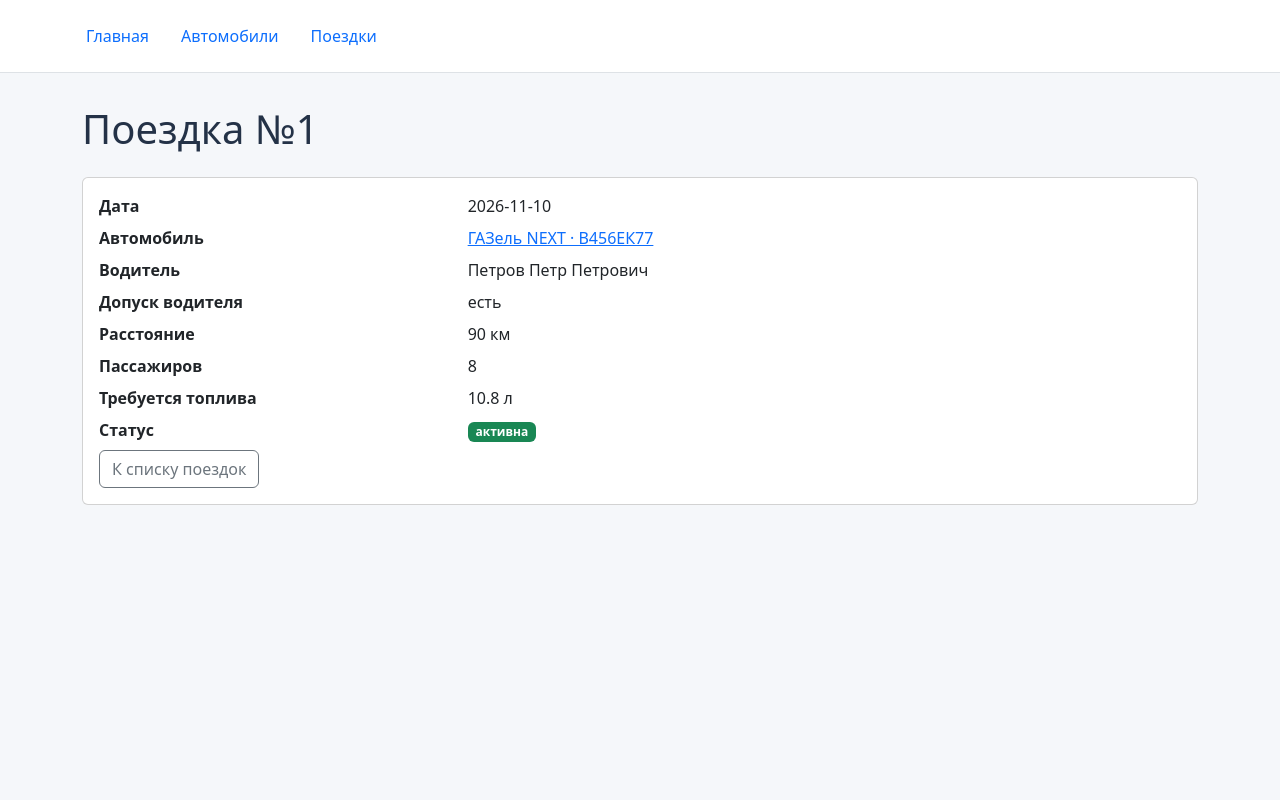
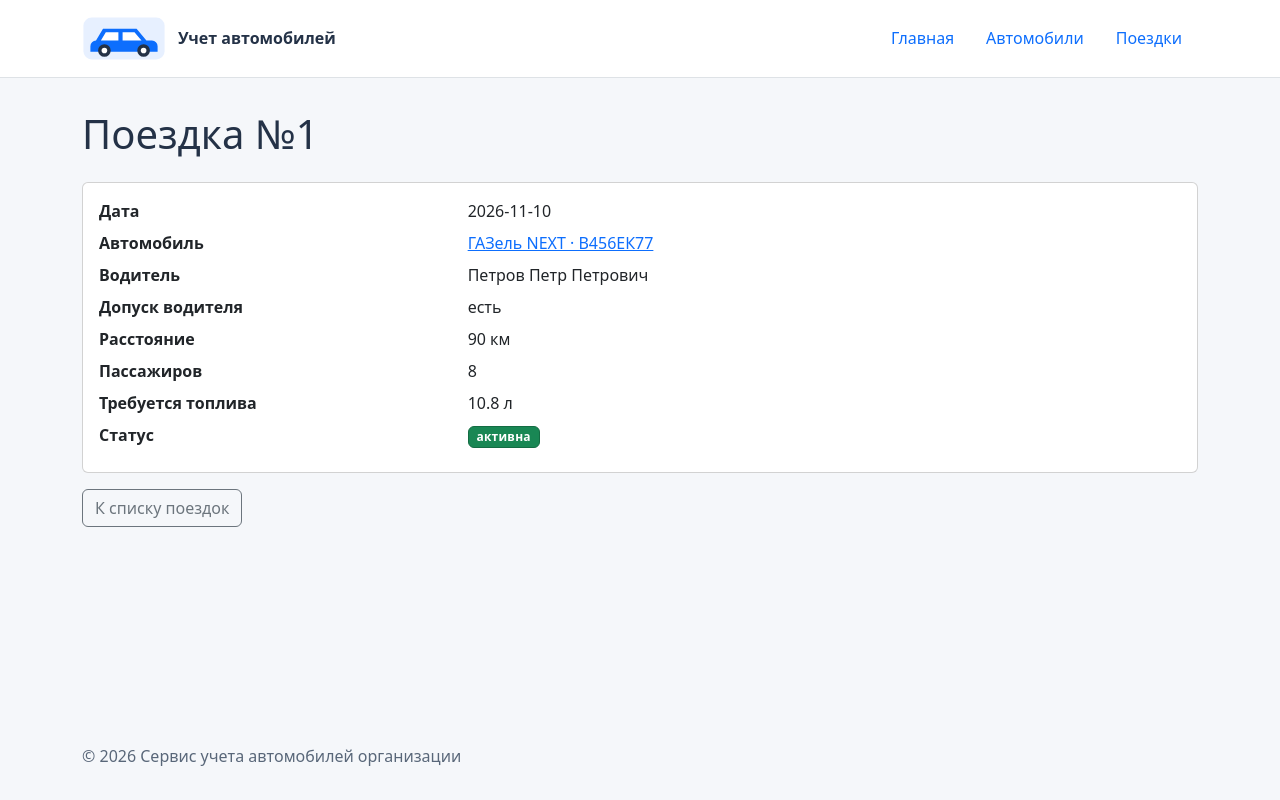
Before and after one commit to ml6o6/company-vehicle-tracker, a Django app: page /trips/1/ in a window 1280 px wide. Run offline with Django 5.2, Linux system fonts and the light colour scheme.

Commit message:
PR6: complete template migration and add static assets

```diff
--- a/cars/templates/cars/car_list.html
+++ b/cars/templates/cars/car_list.html
@@ -4,6 +4,7 @@
 
 {% block content %}
     <h1>Автомобили</h1>
+    <p>Всего автомобилей: {{ cars|length }}</p>
     {% for car in cars %}
         {% include "cars/includes/car_card.html" %}
     {% empty %}
--- a/cars/templates/cars/includes/car_card.html
+++ b/cars/templates/cars/includes/car_card.html
@@ -1,6 +1,6 @@
-<article class="card mb-3">
+<article class="card car-card mb-3">
     <div class="card-body">
-        <h2 class="h4 card-title">{{ car.model }} · {{ car.plate }}</h2>
+        <h2 class="h4 card-title">{{ car.model|default:"Без названия" }} · {{ car.plate }}</h2>
         <p class="card-text">Пассажирских мест: {{ car.capacity }}</p>
         <p class="card-text">Пробег: {{ car.mileage }} км</p>
         <a class="btn btn-primary" href="{% url 'cars:car_detail' car.id %}">
--- /dev/null
+++ b/homepage/static/homepage/css/style.css
@@ -0,0 +1,72 @@
+body {
+    min-height: 100vh;
+    display: flex;
+    flex-direction: column;
+    background: #f5f7fa;
+    color: #243247;
+}
+
+.site-header {
+    background: #fff;
+    border-bottom: 1px solid #dee2e6;
+}
+
+.site-brand {
+    display: inline-flex;
+    align-items: center;
+    gap: 0.75rem;
+    color: inherit;
+    font-weight: 600;
+    text-decoration: none;
+}
+
+.site-logo {
+    width: 84px;
+    height: auto;
+    flex-shrink: 0;
+}
+
+.nav-link {
+    font-weight: 500;
+}
+
+main {
+    padding-top: 2rem;
+    padding-bottom: 3rem;
+}
+
+h1 {
+    margin-bottom: 1.5rem;
+    overflow-wrap: anywhere;
+}
+
+.card,
+.list-group {
+    overflow-wrap: anywhere;
+}
+
+.car-card {
+    border: 1px solid #d5dce5;
+    border-left: 4px solid #0d6efd;
+    border-radius: 8px;
+}
+
+.trip-status {
+    align-self: center;
+    font-weight: 600;
+    letter-spacing: 0.02em;
+}
+
+.trip-status-active {
+    border: 1px solid #146c43;
+}
+
+.trip-status-cancelled {
+    border: 1px solid #495057;
+}
+
+.site-footer {
+    margin-top: auto;
+    padding-bottom: 1rem;
+    color: #596779;
+}
--- /dev/null
+++ b/homepage/static/homepage/js/main.js
@@ -0,0 +1,5 @@
+const yearElement = document.getElementById("current-year");
+
+if (yearElement) {
+    yearElement.textContent = new Date().getFullYear();
+}
--- a/homepage/views.py
+++ b/homepage/views.py
@@ -1,54 +1,8 @@
-# Главная страница, общий HTML-каркас и страница ошибки 404
+# Главная страница и обработчик 404 на Django-шаблонах
 
 from django.http import HttpRequest, HttpResponse
 from django.shortcuts import render
-from django.urls import reverse
-from django.utils.html import escape
 from django.views.decorators.http import require_safe
-
-
-def page(title: str, content: str) -> str:
-    """Собрать HTML; content содержит разметку с экранированными данными."""
-    bootstrap = (
-        "https://cdn.jsdelivr.net/npm/bootstrap@5.3.8"
-        "/dist/css/bootstrap.min.css"
-    )
-    integrity = (
-        "sha384-sRIl4kxILFvY47J16cr9ZwB07vP4J8+"
-        "LH7qKQnuqkuIAvNWLzeN8tE5YBujZqJLB"
-    )
-    home_url = reverse("homepage:index")
-    cars_url = reverse("cars:cars")
-    trips_url = reverse("trips:trips")
-    return f"""<!DOCTYPE html>
-<html lang="ru">
-<head>
-    <meta charset="UTF-8">
-    <meta name="viewport" content="width=device-width, initial-scale=1">
-    <title>{escape(title)} — Учет автомобилей</title>
-    <link rel="stylesheet" href="{bootstrap}" integrity="{integrity}"
-          crossorigin="anonymous">
-    <style>
-        body {{ background: #f5f7fa; color: #243247; }}
-        .site-nav {{ background: #fff; border-bottom: 1px solid #dee2e6; }}
-        .nav-link {{ font-weight: 500; }}
-        main {{ padding-top: 2rem; padding-bottom: 3rem; }}
-        h1 {{ margin-bottom: 1.5rem; overflow-wrap: anywhere; }}
-        .card, .list-group {{ overflow-wrap: anywhere; }}
-    </style>
-</head>
-<body>
-    <header class="site-nav">
-        <nav class="container nav flex-wrap py-3"
-             aria-label="Основная навигация">
-            <a class="nav-link" href="{home_url}">Главная</a>
-            <a class="nav-link" href="{cars_url}">Автомобили</a>
-            <a class="nav-link" href="{trips_url}">Поездки</a>
-        </nav>
-    </header>
-    <main class="container">{content}</main>
-</body>
-</html>"""
 
 
 @require_safe
@@ -59,11 +13,5 @@ def index(request: HttpRequest) -> HttpResponse:
 
 def page_not_found(request: HttpRequest, exception: Exception
                    ) -> HttpResponse:
-    """Вернуть общую страницу 404 для неизвестного URL при DEBUG=False."""
-    home_url = reverse("homepage:index")
-    content = f"""
-    <h1 class="text-danger">404 — страница не найдена</h1>
-    <p>Проверьте адрес или вернитесь на главную.</p>
-    <a class="btn btn-primary" href="{home_url}">На главную</a>
-    """
-    return HttpResponse(page("Страница не найдена", content), status=404)
+    """Показать общую страницу ошибки 404 при DEBUG=False."""
+    return render(request, "404.html", status=404)
--- a/templates/base.html
+++ b/templates/base.html
@@ -1,3 +1,4 @@
+{% load static %}
 <!DOCTYPE html>
 <html lang="ru">
 <head>
@@ -10,25 +11,30 @@
         integrity="sha384-sRIl4kxILFvY47J16cr9ZwB07vP4J8+LH7qKQnuqkuIAvNWLzeN8tE5YBujZqJLB"
         crossorigin="anonymous"
     >
-    <style>
-        body { background: #f5f7fa; color: #243247; }
-        .site-nav { background: #fff; border-bottom: 1px solid #dee2e6; }
-        .nav-link { font-weight: 500; }
-        main { padding-top: 2rem; padding-bottom: 3rem; }
-        h1 { margin-bottom: 1.5rem; overflow-wrap: anywhere; }
-        .card, .list-group { overflow-wrap: anywhere; }
-    </style>
+    <link rel="stylesheet" href="{% static 'homepage/css/style.css' %}">
 </head>
 <body>
-    <header class="site-nav">
-        <nav class="container nav flex-wrap py-3" aria-label="Основная навигация">
-            <a class="nav-link" href="{% url 'homepage:index' %}">Главная</a>
-            <a class="nav-link" href="{% url 'cars:cars' %}">Автомобили</a>
-            <a class="nav-link" href="{% url 'trips:trips' %}">Поездки</a>
-        </nav>
+    <header class="site-header">
+        <div class="container d-flex flex-wrap align-items-center justify-content-between gap-3 py-3">
+            <a class="site-brand" href="{% url 'homepage:index' %}">
+                <img
+                    src="{% static 'homepage/img/logo.svg' %}"
+                    alt="Логотип сервиса учета автомобилей"
+                    class="site-logo"
+                    width="120"
+                    height="64"
+                >
+                <span>Учет автомобилей</span>
+            </a>
+            {% include "includes/navigation.html" %}
+        </div>
     </header>
     <main class="container">
         {% block content %}{% endblock %}
     </main>
+    <footer class="container site-footer">
+        <p>© <span id="current-year"></span> Сервис учета автомобилей организации</p>
+    </footer>
+    <script src="{% static 'homepage/js/main.js' %}"></script>
 </body>
 </html>
--- /dev/null
+++ b/templates/includes/navigation.html
@@ -0,0 +1,5 @@
+<nav class="nav flex-wrap" aria-label="Основная навигация">
+    <a class="nav-link" href="{% url 'homepage:index' %}">Главная</a>
+    <a class="nav-link" href="{% url 'cars:cars' %}">Автомобили</a>
+    <a class="nav-link" href="{% url 'trips:trips' %}">Поездки</a>
+</nav>
--- /dev/null
+++ b/trips/templates/trips/includes/trip_status.html
@@ -0,0 +1,5 @@
+{% if trip.is_cancelled %}
+    <span class="badge bg-secondary trip-status trip-status-cancelled">отменена</span>
+{% else %}
+    <span class="badge bg-success trip-status trip-status-active">активна</span>
+{% endif %}
--- /dev/null
+++ b/trips/templates/trips/trip_detail.html
@@ -0,0 +1,51 @@
+{% extends "base.html" %}
+
+{% block title %}
+    {% if trip %}
+        Поездка №{{ trip.id }} — Учет автомобилей
+    {% else %}
+        Поездка не найдена — Учет автомобилей
+    {% endif %}
+{% endblock %}
+
+{% block content %}
+    {% if trip %}
+        <h1>Поездка №{{ trip.id }}</h1>
+        <div class="card">
+            <div class="card-body">
+                <dl class="row mb-0">
+                    <dt class="col-sm-4">Дата</dt>
+                    <dd class="col-sm-8">{{ trip.trip_date }}</dd>
+                    <dt class="col-sm-4">Автомобиль</dt>
+                    <dd class="col-sm-8">
+                        <a href="{% url 'cars:car_detail' trip.car.id %}">
+                            {{ trip.car.model }} · {{ trip.car.plate }}
+                        </a>
+                    </dd>
+                    <dt class="col-sm-4">Водитель</dt>
+                    <dd class="col-sm-8">{{ trip.driver.name }}</dd>
+                    <dt class="col-sm-4">Допуск водителя</dt>
+                    <dd class="col-sm-8">
+                        {% if trip.driver.has_permission %}есть{% else %}нет{% endif %}
+                    </dd>
+                    <dt class="col-sm-4">Расстояние</dt>
+                    <dd class="col-sm-8">{{ trip.distance }} км</dd>
+                    <dt class="col-sm-4">Пассажиров</dt>
+                    <dd class="col-sm-8">{{ trip.passengers }}</dd>
+                    <dt class="col-sm-4">Требуется топлива</dt>
+                    <dd class="col-sm-8">{{ fuel_required|floatformat:"1u" }} л</dd>
+                    <dt class="col-sm-4">Статус</dt>
+                    <dd class="col-sm-8">
+                        {% include "trips/includes/trip_status.html" %}
+                    </dd>
+                </dl>
+            </div>
+        </div>
+    {% else %}
+        <h1 class="text-danger">Поездка не найдена</h1>
+        <p>Поездка с указанным идентификатором отсутствует.</p>
+    {% endif %}
+    <a class="btn btn-outline-secondary mt-3" href="{% url 'trips:trips' %}">
+        К списку поездок
+    </a>
+{% endblock %}
--- a/trips/views.py
+++ b/trips/views.py
@@ -1,91 +1,35 @@
-# Отображение поездок и связей с автомобилями и водителями.
+# Отображение поездок через шаблоны и объекты предметной области
 
 from django.conf import settings
 from django.http import HttpRequest, HttpResponse
-from django.urls import reverse
-from django.utils.html import escape, format_html
+from django.shortcuts import render
 from django.views.decorators.http import require_safe
 
-from homepage.views import page
 from models.trips import find_trip_by_id
 from storage import load_data
 
 
 @require_safe
 def trips(request: HttpRequest) -> HttpResponse:
-    """Показать активные и отмененные поездки из JSON."""
+    """Передать активные и отмененные поездки в шаблон списка."""
     _, _, trips_list = load_data(settings.BASE_DIR / "data")
-    items = []
-    for trip in trips_list:
-        state = "отменена" if trip.is_cancelled else "активна"
-        badge = "bg-secondary" if trip.is_cancelled else "bg-success"
-        url = reverse("trips:trip_detail", args=[trip.id])
-        items.append(str(format_html(
-            '<li class="list-group-item py-3">'
-            '<div class="d-flex flex-wrap justify-content-between gap-2">'
-            '<a class="fw-semibold" href="{}">Поездка №{} · {}</a>'
-            '<span class="badge {} align-self-center">{}</span></div>'
-            '<p class="mb-0 text-secondary">{} · {} · {}</p></li>',
-            url, trip.id, trip.trip_date, badge, state,
-            trip.car.model, trip.car.plate, trip.driver.name,
-        )))
-    listing = "".join(items) or (
-        '<li class="list-group-item">Поездок пока нет.</li>'
-    )
-    content = (
-        '<h1>Поездки</h1>'
-        f'<ul class="list-group">{listing}</ul>'
-    )
-    return HttpResponse(page("Поездки", content))
+    context = {"trips": trips_list}
+    return render(request, "trips/trip_list.html", context)
 
 
 @require_safe
 def trip_detail(request: HttpRequest, trip_id: int) -> HttpResponse:
-    """Найти Trip и вывести атрибуты связанных Car и Driver."""
+    """Передать Trip или None; сообщение об отсутствии выводит шаблон."""
     _, _, trips_list = load_data(settings.BASE_DIR / "data")
-    list_url = reverse("trips:trips")
     try:
         trip = find_trip_by_id(trips_list, trip_id)
     except (KeyError, ValueError):
-        content = (
-            '<h1 class="text-danger">Поездка не найдена</h1>'
-            f'<a class="btn btn-outline-secondary" href="{list_url}">'
-            'К списку поездок</a>'
-        )
-        return HttpResponse(page("Поездка не найдена", content), status=404)
+        trip = None
 
-    state = "отменена" if trip.is_cancelled else "активна"
-    badge = "bg-secondary" if trip.is_cancelled else "bg-success"
-    car_url = reverse("cars:car_detail", args=[trip.car.id])
-    permission = "есть" if trip.driver.can_drive() else "нет"
-    content = f"""
-    <h1>Поездка №{trip.id}</h1>
-    <div class="card"><div class="card-body">
-        <dl class="row mb-0">
-            <dt class="col-sm-4">Дата</dt>
-            <dd class="col-sm-8">{trip.trip_date}</dd>
-            <dt class="col-sm-4">Автомобиль</dt>
-            <dd class="col-sm-8"><a href="{car_url}">
-                {escape(trip.car.model)} · {escape(trip.car.plate)}
-            </a></dd>
-            <dt class="col-sm-4">Водитель</dt>
-            <dd class="col-sm-8">{escape(trip.driver.name)}</dd>
-            <dt class="col-sm-4">Допуск водителя</dt>
-            <dd class="col-sm-8">{permission}</dd>
-            <dt class="col-sm-4">Расстояние</dt>
-            <dd class="col-sm-8">{trip.distance} км</dd>
-            <dt class="col-sm-4">Пассажиров</dt>
-            <dd class="col-sm-8">{trip.passengers}</dd>
-            <dt class="col-sm-4">Требуется топлива</dt>
-            <dd class="col-sm-8">{trip.calculate_fuel():.1f} л</dd>
-            <dt class="col-sm-4">Статус</dt>
-            <dd class="col-sm-8"><span class="badge {badge}">
-                {state}
-            </span></dd>
-        </dl>
-        <a class="btn btn-outline-secondary" href="{list_url}">
-            К списку поездок
-        </a>
-    </div></div>
-    """
-    return HttpResponse(page(f"Поездка №{trip.id}", content))
+    context = {"trip": trip}
+    if trip is not None:
+        context["fuel_required"] = trip.calculate_fuel()
+    return render(
+        request, "trips/trip_detail.html", context,
+        status=404 if trip is None else 200,
+    )
```
Also changed, not shown: templates/404.html (added, +9 -0 lines), tests/test_web.py (+64 -2 lines), trips/templates/trips/trip_list.html (added, +25 -0 lines), README.md, homepage/static/homepage/img/logo.svg (added).
